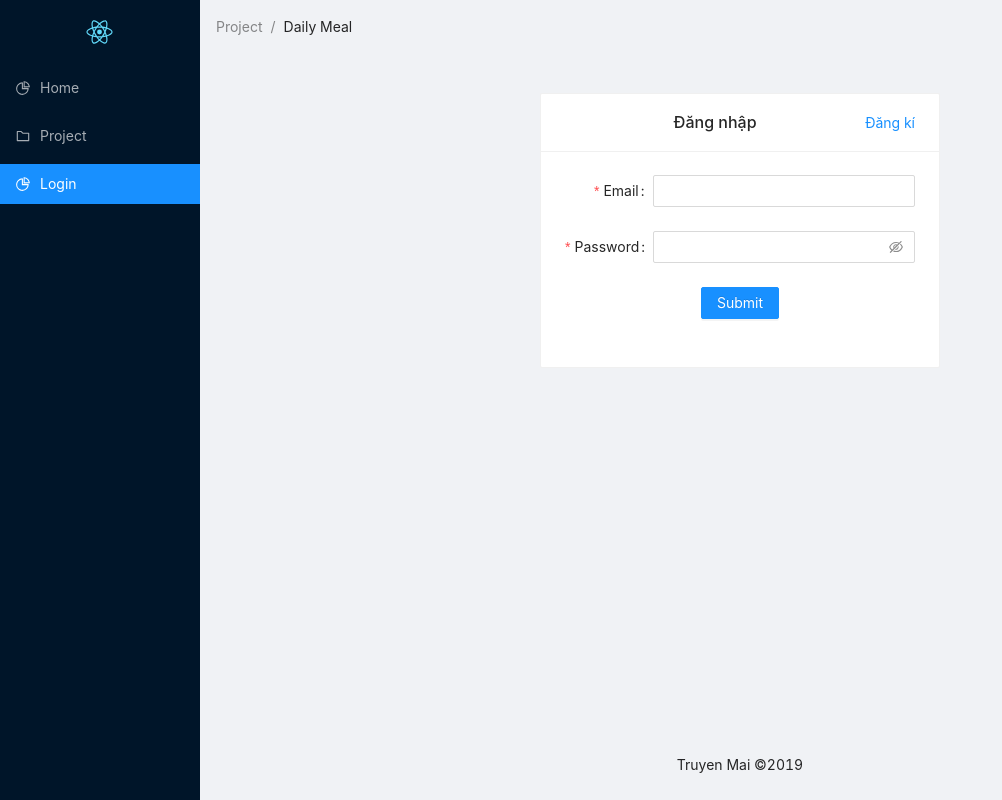
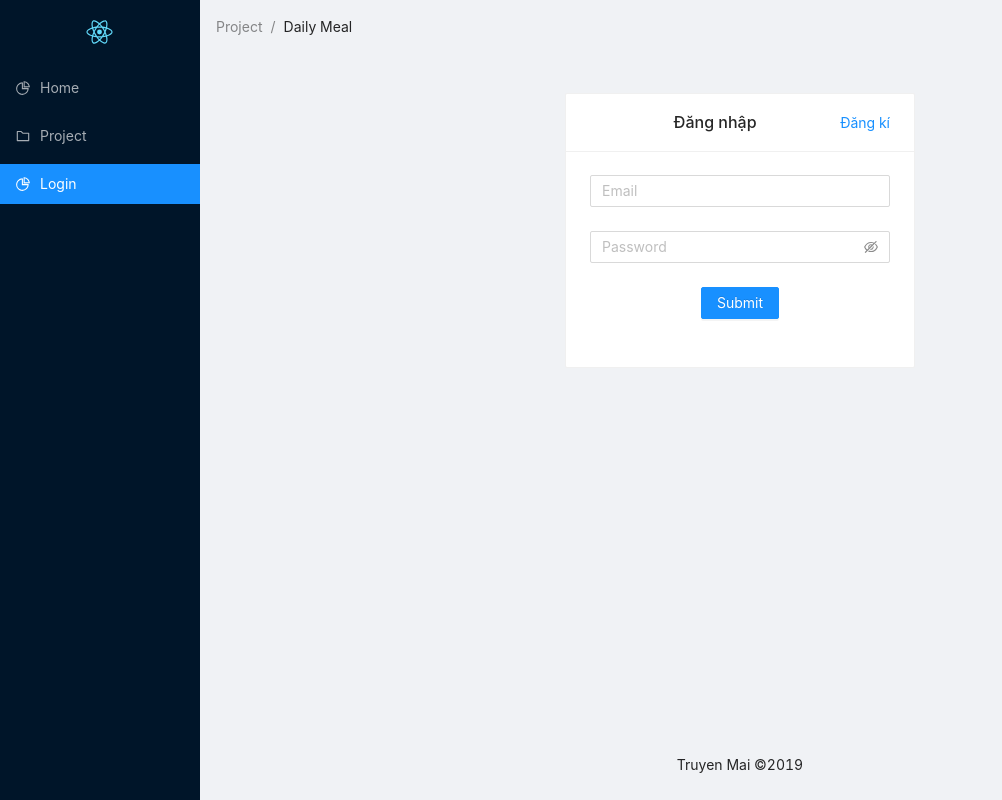
Before and after one commit to handwithfivefingers/todo-list, a React (Create React App) app: page /login in a window 1280 px wide. Shown: the whole page, without its empty margins (0-1002 px from the left). Built offline with nearby package versions, Linux system fonts and the light colour scheme.

Commit message:
fixed token

```diff
--- a/src/Layout/index.js
+++ b/src/Layout/index.js
@@ -9,21 +9,7 @@ class LayoutRoute extends Component {
     super(props);
     this.state = {
       default: null,
-      breakpoint: null,
     };
-  }
-  componentDidMount() {
-    let breakpoint = window.innerWidth;
-    console.log(breakpoint)
-    this.setState({
-      breakpoint,
-    })
-  }
-  componentDidUpdate(prevState) {
-    let breakpoint = window.innerWidth;
-    if (prevState.breakpoint !== breakpoint) {
-      console.log(breakpoint)
-    }
   }
   render() {
     const { component: YoursComponent, name, ...remainProps } = this.props;
@@ -35,7 +21,7 @@ class LayoutRoute extends Component {
           render={(routeProps) => {
             return (
               <>
-                <SiderLayout {...routeProps} type={this.state.breakpoint > 768 ? 'desktop' : 'mobile'} />
+                <SiderLayout {...routeProps} />
                 <ContentLayout>
                   <YoursComponent {...routeProps} />
                 </ContentLayout>
--- a/src/components/Layout/Sidebar/index.js
+++ b/src/components/Layout/Sidebar/index.js
@@ -14,20 +14,13 @@ const { Sider } = Layout;
 class SiderLayout extends Component {
   state = {
     theme: 'dark',
-    collapsed: false,
-    breakpoint: false,
   };
-  onCollapse = (collapsed) => {
-    this.setState({ collapsed });
-  };
-
   Signout = () => {
     const { authActionCreator } = this.props;
     const { userLogout } = authActionCreator;
     userLogout();
   }
   render() {
-    const { collapsed } = this.state;
     const { authReducer, match } = this.props;
     return (
       <>
--- a/src/containers/Login/index.js
+++ b/src/containers/Login/index.js
@@ -33,19 +33,20 @@ class Login extends Component {
         <Card
           title="Đăng nhập"
           extra={<Link to="/register">Đăng kí</Link>}
-          style={{ width: '400px' }}
           bordered={true}
+          style={{ width: 350 }}
         >
           <Form
             ref={this.formRef}
             onFinish={this.onFinish}
             labelCol={{ span: 6 }}
           >
-            <Form.Item label="Email" name="email" rules={[{ required: true, message: 'Please enter your email !' }]}>
-              <Input type="email" />
+
+            <Form.Item name="email" rules={[{ required: true, message: 'Please enter your email !' }]}>
+              <Input type="email" placeholder="Email" />
             </Form.Item>
-            <Form.Item label="Password" name="password" rules={[{ required: true, message: 'Please enter your password !' }]}>
-              <Input.Password />
+            <Form.Item name="password" rules={[{ required: true, message: 'Please enter your password !' }]}>
+              <Input.Password placeholder="Password" />
             </Form.Item>
             <Form.Item>
               <Space>
@@ -60,6 +61,8 @@ class Login extends Component {
                 </Spin>
               </Space>
             </Form.Item>
+
+
           </Form>
         </Card>
       </Space>
--- a/src/helper/AxiosService.js
+++ b/src/helper/AxiosService.js
@@ -2,11 +2,9 @@ import axios from 'axios';
 import store from './../store/configureStore';
 import { AUTHENTICATE } from '../constant/auth';
 const token = window.localStorage.getItem('token');
-const { authReducer } = store.getState();
 const instance = axios.create({
-  baseURL: `${
-    process.env.REACT_APP_API_GLOBAL || process.env.REACT_APP_API_LOCAL
-  }`,
+  baseURL: `${process.env.REACT_APP_API_GLOBAL || process.env.REACT_APP_API_LOCAL
+    }`,
   // baseURL: `${process.env.REACT_APP_API_LOCAL}`,
   headers: {
     Authorization: token ? `Bearer ${token}` : ''
@@ -14,6 +12,7 @@ const instance = axios.create({
 });
 
 instance.interceptors.request.use((req) => {
+  const { authReducer } = store.getState();
   if (authReducer.token) {
     req.headers.Authorization = `Bearer ${authReducer.token}`;
   }
```
